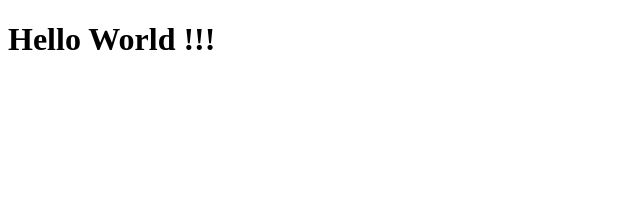
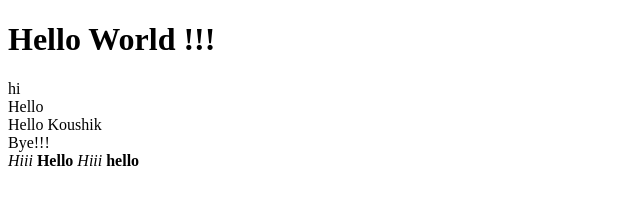
Before and after one commit to happykou2106/koushik, a plain HTML site: page index.html in a window 1280 px wide. Shown: the whole page, without its empty margins (0-640 px from the left). Drawn offline with Linux system fonts and the light colour scheme.

Commit message:
changess

```diff
--- a/index.html
+++ b/index.html
@@ -8,4 +8,22 @@
             Hello World !!!
         </h1>
     </head>
+    <div class = "header">
+        hi
+    </div>
+    <div class="footer">
+        Hello
+    </div>
+    <header>
+        Hello Koushik
+    </header>
+    <footer>
+        Bye!!!
+    </footer>
+    <!--Html earlier-->
+    <i>Hiii</i>
+    <b>Hello</b>
+    <!--html 5-->
+    <em>Hiii</em>
+    <strong>hello</strong>
 </html>
```
